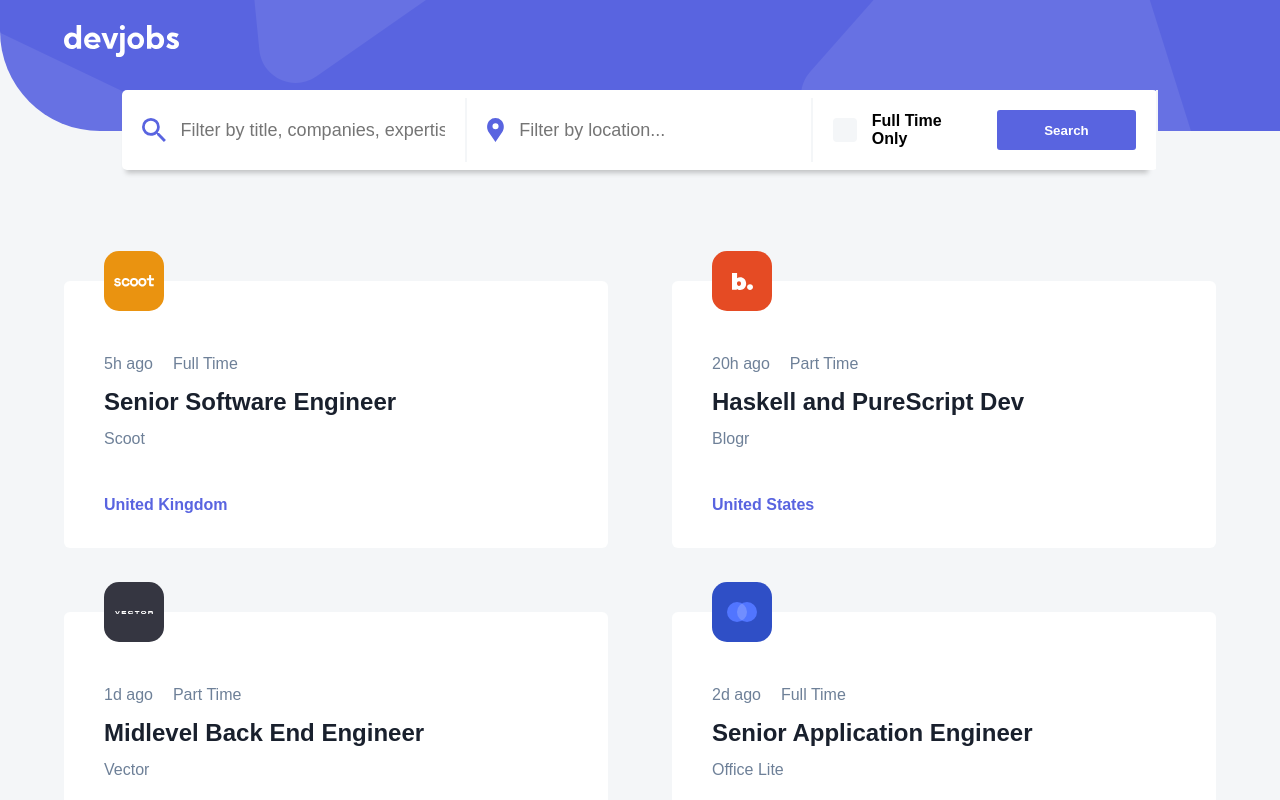
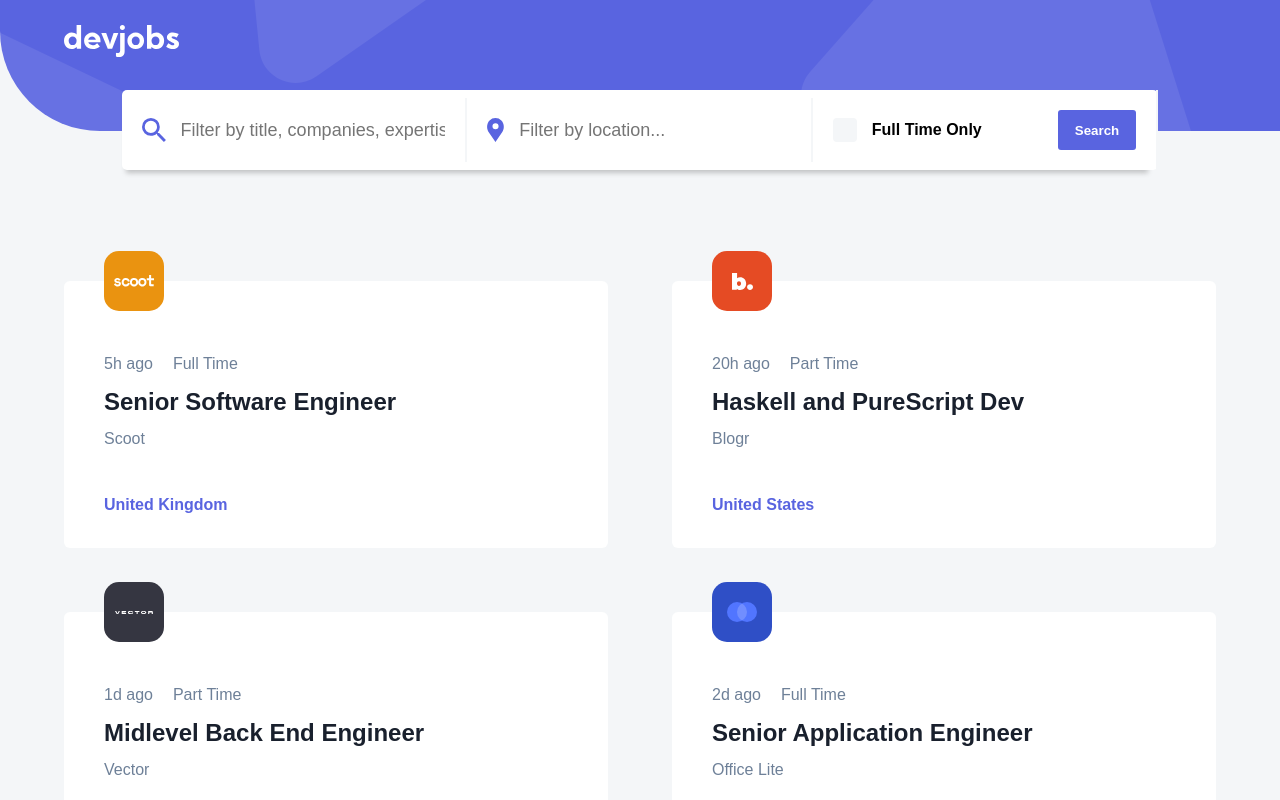
Before and after one commit to Oliver-G-R/devjobs-frontend-mentor, a React (Vite) app: page / in a window 1280 px wide. Shown: the top 800 px of the page. Built offline with nearby package versions, Linux system fonts and the light colour scheme.

Commit message:
fix: responsive search bar

```diff
--- a/src/components/Button/Button.tsx
+++ b/src/components/Button/Button.tsx
@@ -4,10 +4,11 @@ interface ButtonProps {
   bgColor: string
   colorText : string
   text: string
+  className?: string
   onClick?: () => void
 }
 
-export const Button = ({ bgColor, colorText, text, onClick  }:ButtonProps) => {
+export const Button = ({ bgColor, colorText, text, onClick, className  }:ButtonProps) => {
   return (
     <button
       onClick={() => onClick && onClick()}
@@ -15,7 +16,8 @@ export const Button = ({ bgColor, colorText, text, onClick  }:ButtonProps) => {
         backgroundColor: bgColor,
         color: colorText
       }}
-      className='general-button'>
+      className={`general-button ${className}`}
+      >
       {text}
     </button>
   )
--- a/src/components/SearchBar/SearchBar.tsx
+++ b/src/components/SearchBar/SearchBar.tsx
@@ -61,6 +61,7 @@ export const SearchBar = () => {
         colorText='#fff'
         bgColor='var(--violet)'
         text='Search'
+        className='searchBar__button'
        />
       </div>
     </form>
--- a/src/components/SearchBar/index.css
+++ b/src/components/SearchBar/index.css
@@ -21,6 +21,7 @@
 
 .searchBar__conten-filter span {
   font-weight: bold;
+  width: 100%;
 }
 
 .searchBar__input {
@@ -30,9 +31,14 @@
   outline: none;
 }
 
+.searchBar__button {
+  margin-left: auto;
+}
+
 .searchBar__checkbox-icon {
   height: 24px;
   width: 24px;
+  padding: 12px;
   -webkit-appearance: none;
   -moz-appearance: none;
   appearance: none;
```
